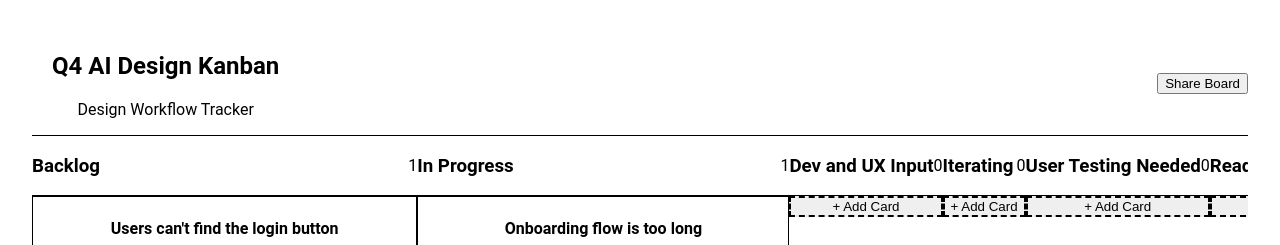
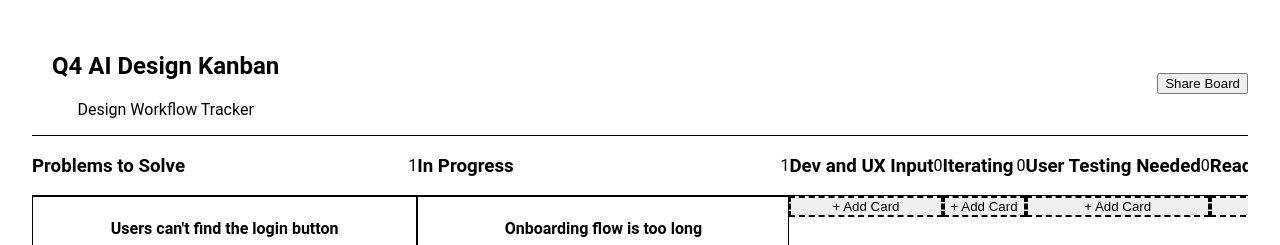
Before and after one commit to Megan-SituationBear/Q4-AI-design-kanban, a React (Vite) app: page / in a window 1280 px wide. Shown: the top 245 px of the page. Built offline with nearby package versions, Linux system fonts and the light colour scheme.

Commit message:
Update first column name to 'Problems to Solve'

```diff
--- a/src/components/KanbanBoard.tsx
+++ b/src/components/KanbanBoard.tsx
@@ -11,7 +11,7 @@ interface KanbanBoardProps {
 }
 
 const columns: { id: ColumnId; title: string }[] = [
-  { id: 'backlog', title: 'Backlog' },
+  { id: 'backlog', title: 'Problems to Solve' },
   { id: 'in-progress', title: 'In Progress' },
   { id: 'dev-ux-input', title: 'Dev and UX Input' },
   { id: 'iterating', title: 'Iterating' },
```
